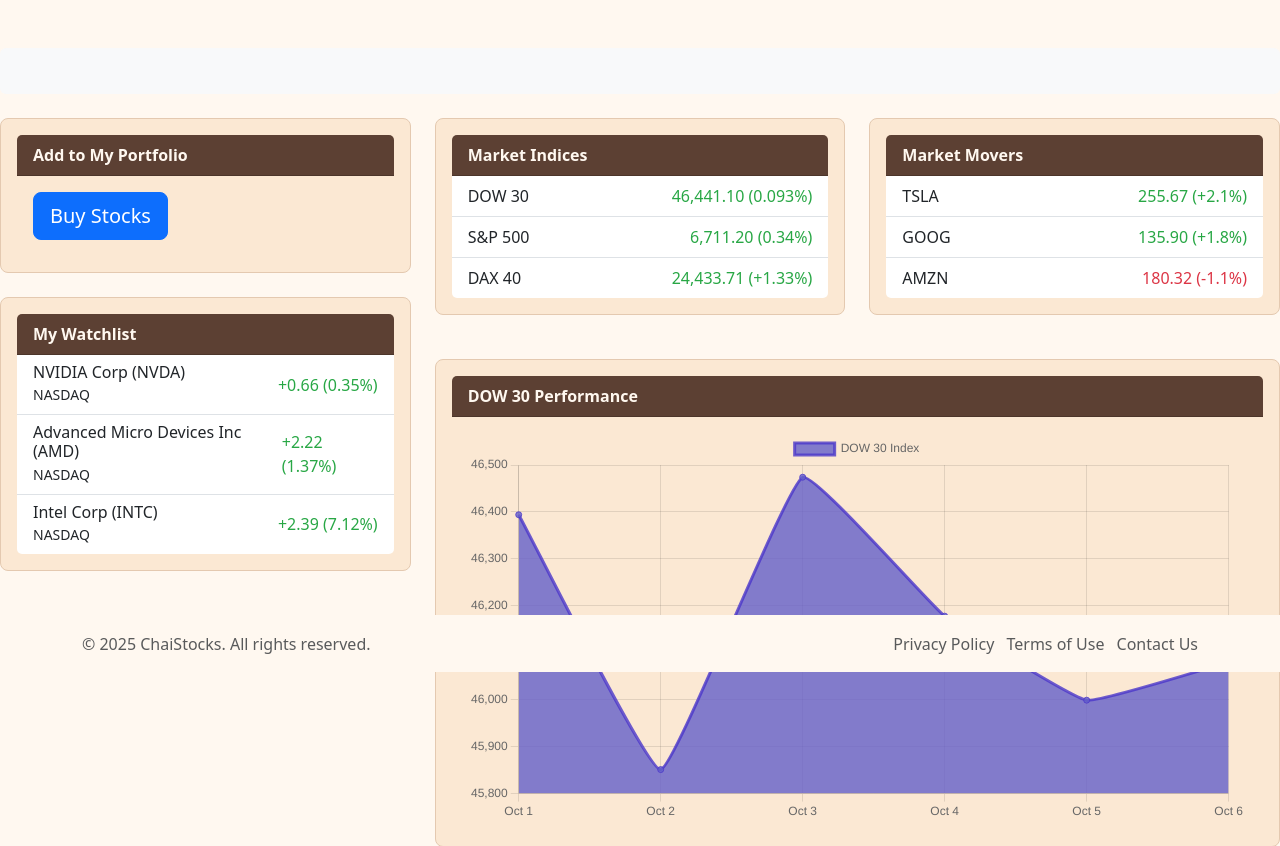
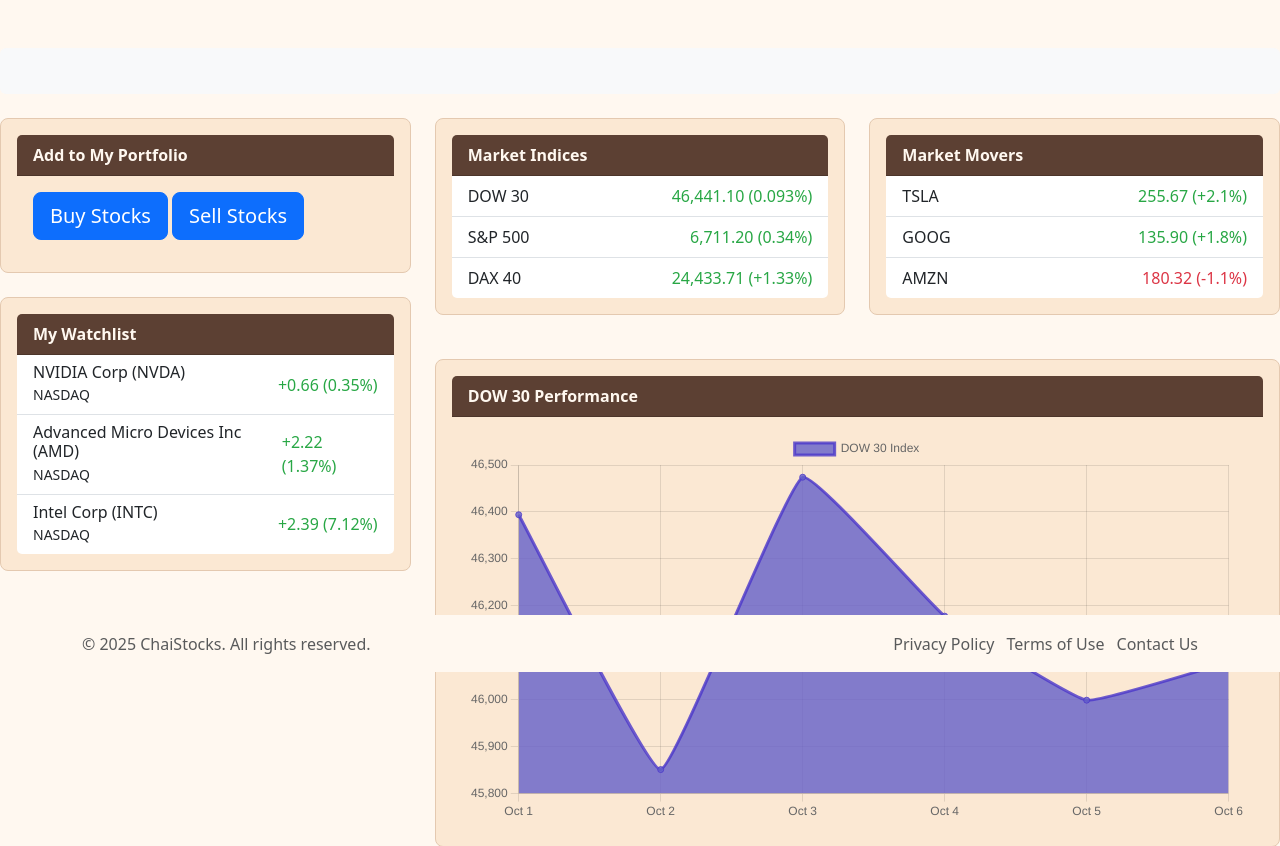
Before and after one commit to JelleJello/401-Project-Repo, a Flask app: page /market in a window 1280 px wide; the page is wider, and only the part inside the window is pictured. Shown: the part 128-974 px from the top of that part. Run offline with Flask 3, Linux system fonts and the light colour scheme; the visitor is signed in with stand-in values (Sample User, id 1); data comes from the database, SQL or seed files in the repository; some libraries are stand-ins or nearby versions.

Commit message:
Added button for selling stocks

```diff
--- a/templates/market.html
+++ b/templates/market.html
@@ -74,6 +74,7 @@
             <div class="card-header">Add to My Portfolio</div>
             <div class="card-body">
                 <a href="{{ url_for('purchasingstocks') }}" class="btn btn-primary btn-lg">Buy Stocks</a>
+                <a href="{{ url_for('sellingstocks') }}" class="btn btn-primary btn-lg">Sell Stocks</a>
             </div>
         </div>
 
```
